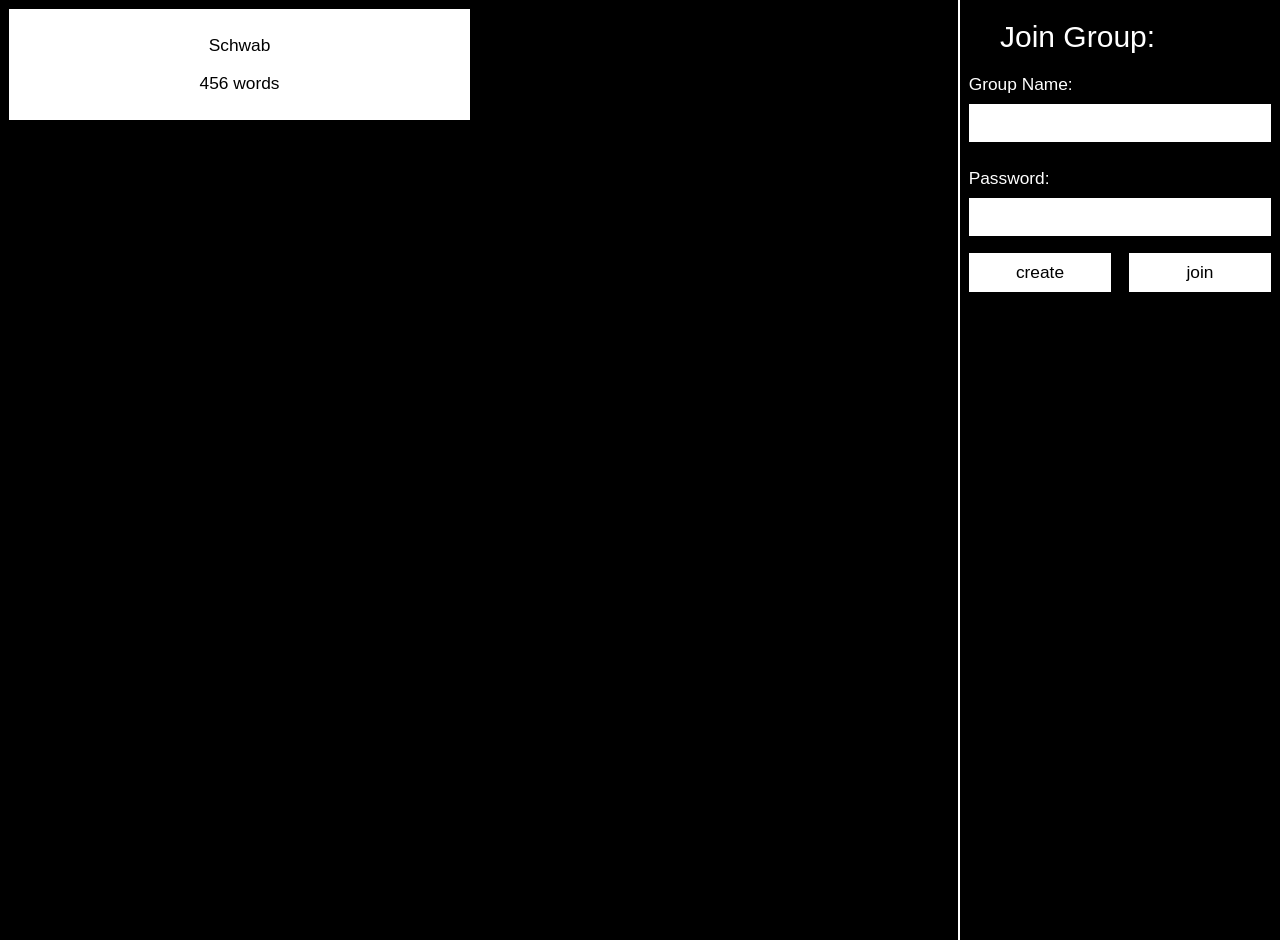
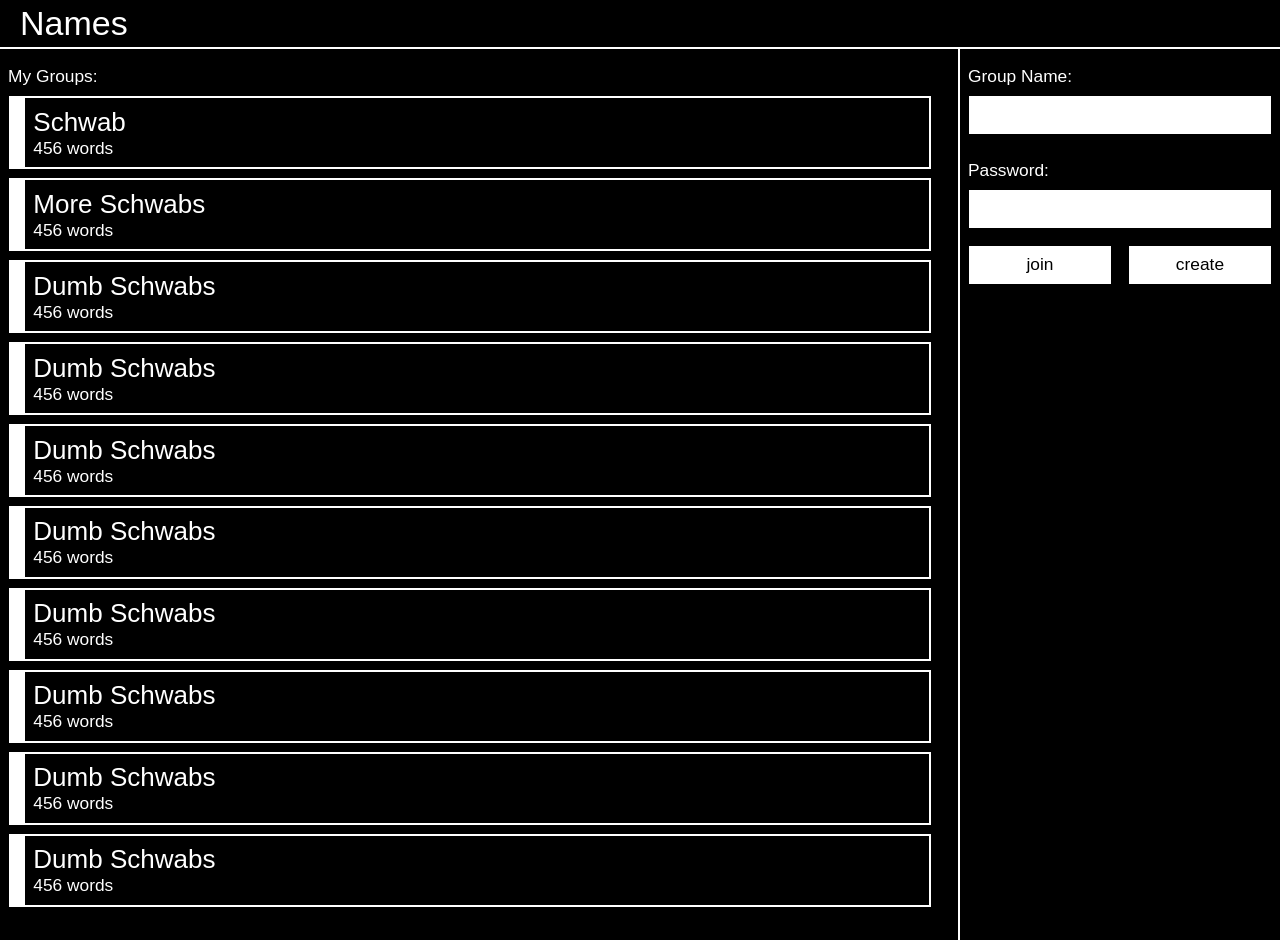
Before and after one commit to AlyaEru/names, a Django app: page /spew/groups in a window 1280 px wide. Run offline with Django 3.2, Linux system fonts and the light colour scheme.

Commit message:
updated css and html, created and styled groups page

```diff
--- a/names/spew/static/css/styles.css
+++ b/names/spew/static/css/styles.css
@@ -19,15 +19,19 @@ div {
 }
 h2 {
 	font-size: 13pt;
-	padding: 0 .5em;
+	padding: 0 8px;
 	font-weight: 300;
 	margin: 1em 0 0 0;
+	/*font-family: "Courier New", serif;*/
 }
 h1 {
+	margin:0;
+	padding: 0 8px;
 	font-size: 30px;
 	color: white;
-	padding-left: 40px;
+	/*padding-left: 40px;*/
 	font-weight: 300;
+	/*font-family: "Courier New", serif;*/
 }
 li.spewing {
 	font-size: 20px;
@@ -35,7 +39,8 @@ li.spewing {
 	list-style: none;
 }
 input[type=submit],
-button {
+button,
+a.button {
 	border: 0;
 	display: block;
 	float: left;
@@ -47,10 +52,14 @@ button {
 	font-family: inherit;
 	background-color: white;
 	outline:0;
+	color:black;
+	text-decoration:none;
 }
 input[type=submit]:hover,
-button:hover {
-	text-decoration: underline;
+input[type=radio]:hover + label,
+button:hover,
+a.button:hover {
+	font-weight: 800;
 }
 input[type=radio] + label {
 	font-family: inherit;
@@ -87,25 +96,99 @@ button#spewnames {
 	width: 100%;
 	border-bottom: 2px solid white;
 	margin: 0;
+	margin-bottom:1em;
 	outline:0;
 }
 button#spewnames.spewon {
 	background-color: black;
 	color: white;
 }
+button.group-button{
+	width:calc(100% - 1em - 18px);
+	margin-bottom:0;
+	border:2px solid white;
+	border-left:16px solid white;
+	color: white;
+	background-color:black;
+}
+button.group-button p{
+	text-align:left;
+	margin:0;
+}
+p.group-name{
+	font-size:26px;
+}
+
+
+
+/*HEADER*/
+div#header {
+	border-bottom: 2px solid white;
+	position:relative;
+	height:47px;
+	float:clear;
+}
+div#header a.group-logo {
+	position:relative;
+	margin:0;
+	padding:0 0 0 20px;
+	height:100%;
+	background-color:transparent;
+	color:white;
+	/*font-family: "Courier New", serif;*/
+	font-size:34px;
+	line-height:47px;
+	text-align:left;
+	text-decoration:none;
+	float:left;
+}
+div#header a.button{
+	position:absolute;
+	right:0;
+	width:8em;
+	margin:calc(.25em - 3px);
+	text-align:center;
+
+	border:2px solid white;
+	border-left:16px solid white;
+	color: white;
+	background-color:black;
+}
+/*div#header h2{
+	position:relative;
+	margin:0;
+	float:left;
+}*/
+div#header button{
+	position:absolute;
+	right:0;
+	top:0;
+	margin:0;
+}
+
 /*MAIN*/
 div#main {
 	width: calc(100% - 20em - 2px);
 	float: left;
-	height: 100%;
+	height: calc(100% - 47px);
 }
+#main.group-list{
+	overflow-y:scroll;
+}
+#main.group-list button:last-of-type{
+	margin-bottom:2em;
+}
+#main h1{
+	padding-left:40px
+}
+
 /*SIDEBAR*/
 div#sidebar {
 	width: 20em;
 	border-left: 2px solid white;
 	position:relative;
 	background-color: black;
-	height: 100%;
+	height: calc(100% - 47px);
 	float: right;
 	overflow-x:visible;
 	overflow-y:auto;
@@ -117,7 +200,7 @@ div#sidebar {
 #sidebar-button{
 	position:absolute;
 	right:0;
-	top:0;
+	top:47px;
 	padding:0;
 	margin:0;
 	width:47px;
@@ -135,17 +218,17 @@ div#sidebar {
 	right:calc(100% - 47px);
 }
 #sidebar-button:after{
-	content:"â‰¡";
+	content:"≡";
 	font-size:34px;
 }
 #sidebar-button.open:after{
-	content:"Ã—";
+	content:"×";
 }
 #sidebar-button:hover{
 	text-decoration:none;
 }
 
-@media (max-width: 640px) {
+@media (max-width: 760px) {
 	#sidebar-button{
 		display:block;
 		border:2px solid white;
@@ -154,7 +237,7 @@ div#sidebar {
 	div#main {
 		width: 100%;
 		float: none;
-		height: 100%;
+		height: calc(100% - 47px);
 	}
 
 
@@ -163,7 +246,7 @@ div#sidebar {
 		left:100%;
 		top:47px;
 		width: 100%;
-
+		padding-top:47px;
 		/*max-width:480px;*/
 
 		height: calc(100% - 47px);
@@ -176,8 +259,7 @@ div#sidebar {
 		left:0;
 	}
 
-	h1{
-		margin-top:0;
+	#main h1{
 		padding-left: 20px;
 	}
 	li.spewing {
--- a/names/spew/templates/groupselect.html
+++ b/names/spew/templates/groupselect.html
@@ -15,26 +15,66 @@
 
 </head>
 <body>
-	<div id='main'>
-
+	<div id='header'>
+		<a class="group-logo">Names</a>
+	</div>
+	<div id='main' class='group-list'>
+		<h2>My Groups:</h2>
 		<button class='group-button'>
 			<p class='group-name'>Schwab</p>
 			<p>456 words</p>
 		</button>
+		<button class='group-button'>
+			<p class='group-name'>More Schwabs</p>
+			<p>456 words</p>
+		</button>
+		<button class='group-button'>
+			<p class='group-name'>Dumb Schwabs</p>
+			<p>456 words</p>
+		</button>
+		<button class='group-button'>
+			<p class='group-name'>Dumb Schwabs</p>
+			<p>456 words</p>
+		</button>
+		<button class='group-button'>
+			<p class='group-name'>Dumb Schwabs</p>
+			<p>456 words</p>
+		</button>
+		<button class='group-button'>
+			<p class='group-name'>Dumb Schwabs</p>
+			<p>456 words</p>
+		</button>
+		<button class='group-button'>
+			<p class='group-name'>Dumb Schwabs</p>
+			<p>456 words</p>
+		</button>
+		<button class='group-button'>
+			<p class='group-name'>Dumb Schwabs</p>
+			<p>456 words</p>
+		</button>
+		<button class='group-button'>
+			<p class='group-name'>Dumb Schwabs</p>
+			<p>456 words</p>
+		</button>
+		<button class='group-button'>
+			<p class='group-name'>Dumb Schwabs</p>
+			<p>456 words</p>
+		</button>
+	</div>
 
-	</div>
+	<button id="sidebar-button" onclick="$('#sidebar').toggleClass('open');$(this).toggleClass('open');"></button>
 	<div id='sidebar'>
 
 		<form method="post">
-			<h1>Join Group:</h1>
 			<h2>Group Name:</h2>
 			<input type="text" name="word" id="word" maxlength="100">
 			<h2>Password:</h2>
 			<input type="password" name="word" id="word" maxlength="100">
+			<input type="submit" name="cmd" value="join" class="cmd">
 			<input type="submit" name="cmd" value="create" class="cmd">
-			<input type="submit" name="cmd" value="join" class="cmd">
 		</form>
 
 	</div>
+
 </body>
 </html>
--- a/names/spew/templates/index.html
+++ b/names/spew/templates/index.html
@@ -15,9 +15,13 @@
 
 </head>
 <body>
+	<div id='header'>
+		<a class="group-logo" href="./groups">Schwab</a>
+		<a class='button' href="./groups">switch group</a>
+	</div>
 	<div id='main'>
 		<button id='spewnames'>Spew names</button>
-		<h1>Names:</h1>
+		<h1></h1>
 	</div>
 
 	<button id="sidebar-button" onclick="$('#sidebar').toggleClass('open');$(this).toggleClass('open');"></button>
```
Also changed, not shown: names/db.sqlite3.
